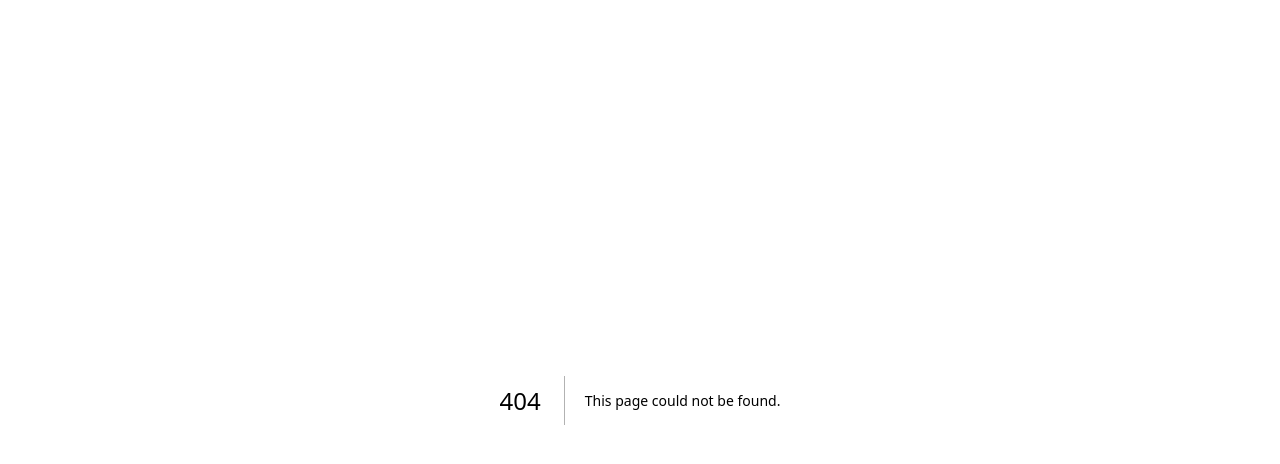
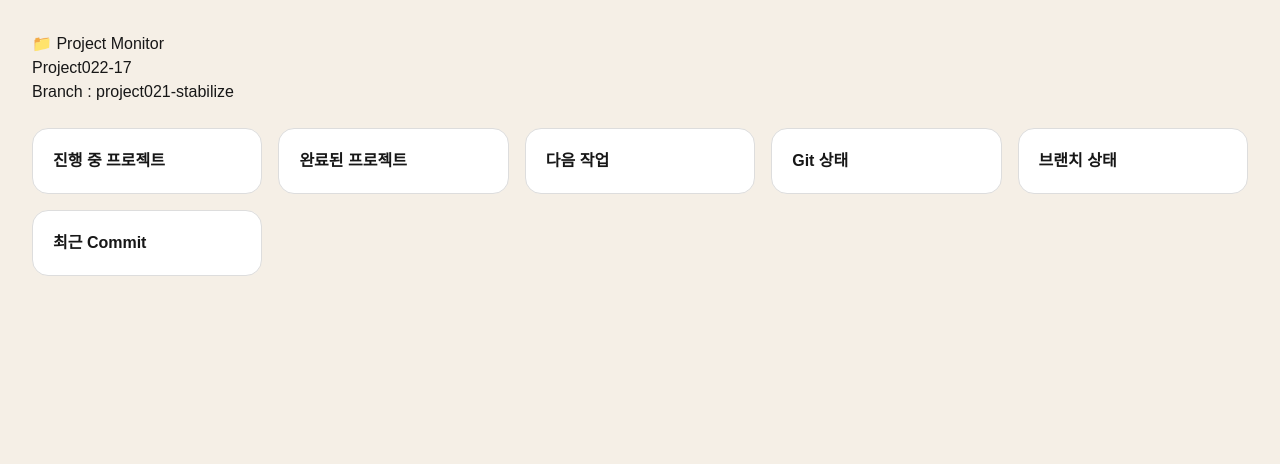
Before and after one commit to yusun7749-art/LifeBookMom-OS, a Next.js app: page /project-monitor in a window 1280 px wide. Before the commit this address had no page. Shown: the top 464 px of the page. Built offline with nearby package versions, Linux system fonts and the light colour scheme.

Commit message:
Project022-17 Project monitor

```diff
--- /dev/null
+++ b/app/project-monitor/page.tsx
@@ -0,0 +1,3 @@
+
+import ProjectMonitor from '../../components/v4/ProjectMonitor';
+export default function Page(){return <ProjectMonitor/>}
--- /dev/null
+++ b/components/v4/ProjectMonitor.tsx
@@ -0,0 +1,18 @@
+
+import {projectMonitor} from '../../data/v4/projectMonitor';
+
+export default function ProjectMonitor(){
+return (
+<main style={{padding:32,fontFamily:'sans-serif',background:'#F5EFE6',minHeight:'100vh'}}>
+<h1>📁 {projectMonitor.title}</h1>
+<p>{projectMonitor.project}</p>
+<p>Branch : {projectMonitor.branch}</p>
+<div style={{display:'grid',gridTemplateColumns:'repeat(auto-fit,minmax(220px,1fr))',gap:16,marginTop:24}}>
+{projectMonitor.items.map(i=>(
+<div key={i} style={{background:'#fff',padding:20,border:'1px solid #ddd',borderRadius:16}}>
+<strong>{i}</strong>
+</div>
+))}
+</div>
+</main>);
+}
--- /dev/null
+++ b/data/v4/projectMonitor.ts
@@ -0,0 +1,14 @@
+
+export const projectMonitor={
+ project:"Project022-17",
+ title:"Project Monitor",
+ branch:"project021-stabilize",
+ items:[
+  "진행 중 프로젝트",
+  "완료된 프로젝트",
+  "다음 작업",
+  "Git 상태",
+  "브랜치 상태",
+  "최근 Commit"
+ ]
+};
```
